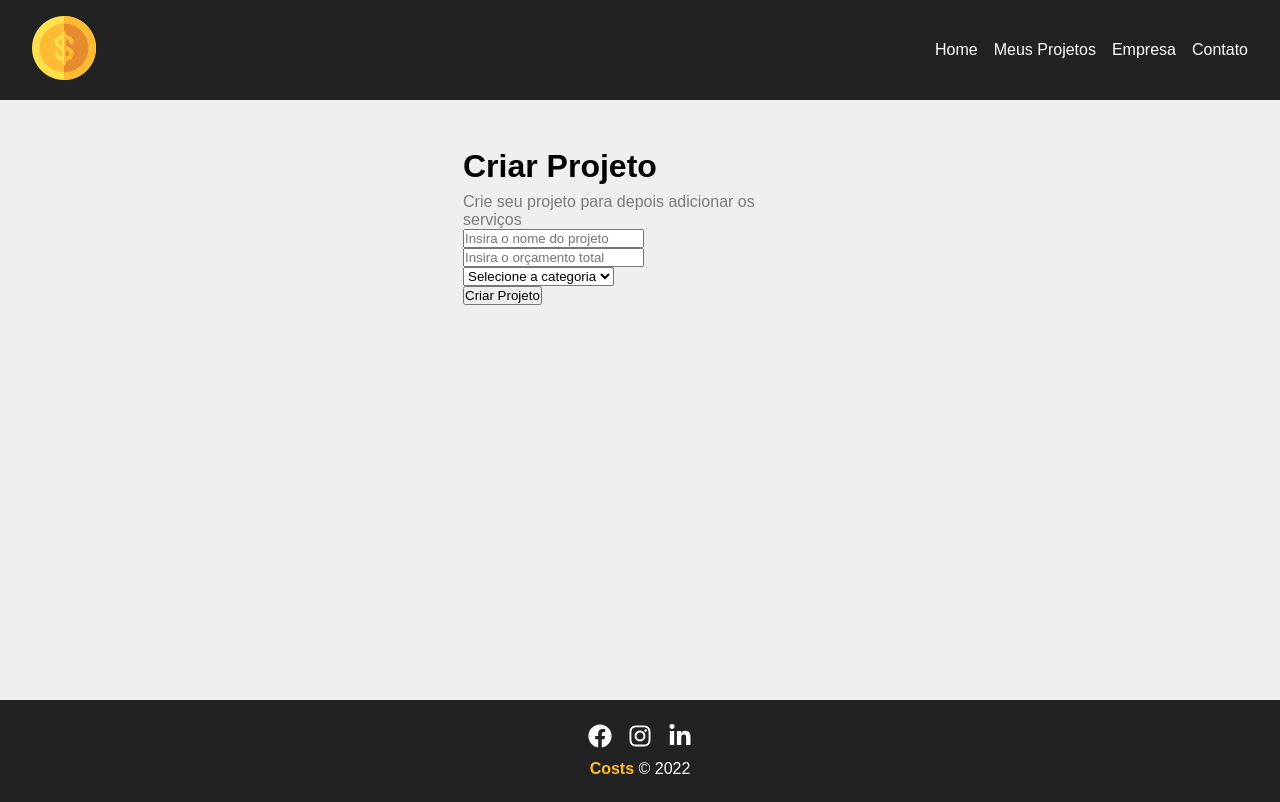
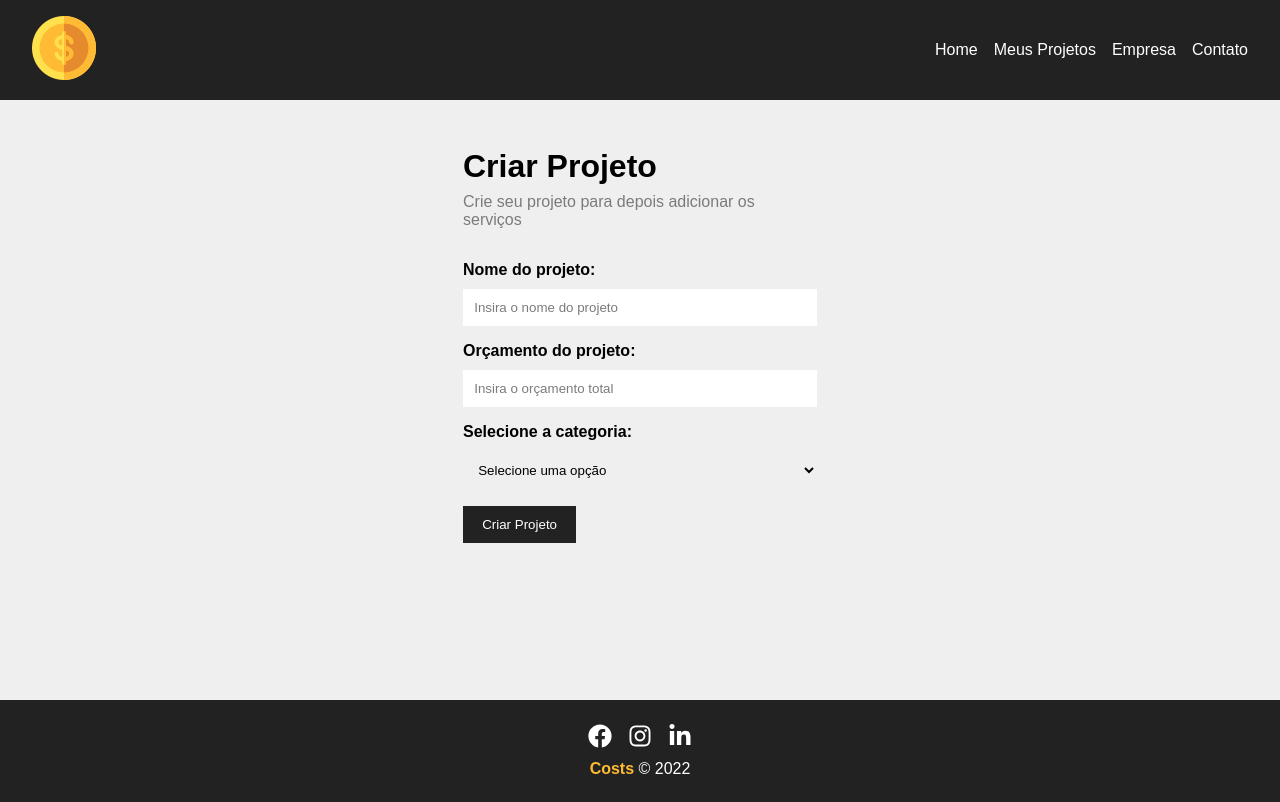
Before and after one commit to lucassousa12/costs-curso-de-react-yt, a React (Create React App) app: page /novoProjeto in a window 1280 px wide. Built offline with nearby package versions, Linux system fonts and the light colour scheme.

Commit message:
Componentização de formulário

```diff
--- /dev/null
+++ b/src/components/form/Input/Index.js
@@ -0,0 +1,18 @@
+import InputDiv from './Style'
+
+export default function Input({type, text, name, placeholder, handleOnChange,  value}) {
+    return (
+        <InputDiv>
+            <label htmlFor={name}>
+                {text}:
+            </label>
+            <input
+                type={type}
+                name={name}
+                placeholder={placeholder}
+                onChange={handleOnChange}
+                value={value}
+            />
+        </InputDiv>
+    )
+}
--- /dev/null
+++ b/src/components/form/Input/Style.js
@@ -0,0 +1,24 @@
+import styled from 'styled-components'
+
+const InputDiv = styled.div`
+    display: flex;
+    flex-direction: column;
+    margin-bottom: 1rem;
+
+    label {
+        margin-bottom: .6rem;
+        font-weight: bold;
+    }
+
+    input {
+        padding: .7rem;
+        border-radius: 0;
+        border: none;
+    }
+
+    input::placeholder {
+        color: #7b7b7b;
+    }
+`;
+
+export default InputDiv;
--- /dev/null
+++ b/src/components/form/Select/Index.js
@@ -0,0 +1,14 @@
+import SelectDiv from './Style'
+
+export default function Select ({text, name, options, handleOnChange,  value}) {
+    return (
+        <SelectDiv>
+            <label htmlFor={name}>
+                {text}:
+            </label>
+            <select name={name} id={name}>
+                <option>Selecione uma opção</option>
+            </select>
+        </SelectDiv>
+    )
+}
--- /dev/null
+++ b/src/components/form/Select/Style.js
@@ -0,0 +1,21 @@
+import styled from 'styled-components'
+
+const SelectDiv = styled.div`
+    display: flex;
+    flex-direction: column;
+    margin-bottom: 1rem;
+
+    label {
+        margin-bottom: .6rem;
+        font-weight: bold;
+    }
+
+    select {
+        padding: .7rem;
+        border-radius: 0;
+        border: none;
+    }
+
+`;
+
+export default SelectDiv;
--- /dev/null
+++ b/src/components/form/SubmitButton/Index.js
@@ -0,0 +1,9 @@
+import SubmitButtonDiv from './Style'
+
+export default function SubmitButton ({text}) {
+    return (
+        <SubmitButtonDiv>
+            <button>{text}</button>
+        </SubmitButtonDiv>
+    )
+}
--- /dev/null
+++ b/src/components/form/SubmitButton/Style.js
@@ -0,0 +1,21 @@
+import styled from 'styled-components'
+
+const SubmitButtonDiv = styled.div`
+    button {
+        background-color: #222;
+        color: #FFF;
+        padding: 0.7rem 1.2rem;
+        text-decoration: none;
+        transition: 0.5s;
+        cursor: pointer;
+        border: none;
+    }
+
+    button:hover {
+        color: #ffbb33;
+    }
+
+
+`;
+
+export default SubmitButtonDiv;
--- a/src/components/pages/NewProject/Index.js
+++ b/src/components/pages/NewProject/Index.js
@@ -7,7 +7,7 @@ export default function NewProject() {
         <NewProjectDiv>
             <h1>Criar Projeto</h1>
             <p>Crie seu projeto para depois adicionar os serviços</p>
-            <ProjectForm />
+            <ProjectForm btnText="Criar Projeto" />
         </NewProjectDiv>
     )
 }
--- a/src/components/project/ProjectForm/Index.js
+++ b/src/components/project/ProjectForm/Index.js
@@ -1,28 +1,30 @@
+import Input from '../../form/Input/Index'
+import Select from '../../form/Select/Index'
+import SubmitButton from '../../form/SubmitButton/Index'
+
 import ProjectFormDiv from './Style'
 
-export default function ProjectForm() {
+export default function ProjectForm({btnText}) {
     return (
         <ProjectFormDiv>
-           <form>
-                <div>
-                    <input type="text" placeholder="Insira o nome do projeto" />
-                </div>
+            <form>
+                <Input
+                    type="text"
+                    text="Nome do projeto"
+                    name="name"
+                    placeholder="Insira o nome do projeto"
+                />
 
-                <div>
-                    <input type="number" placeholder="Insira o orçamento total" />
-                </div>
+                <Input
+                    type="number"
+                    text="Orçamento do projeto"
+                    name="budget"
+                    placeholder="Insira o orçamento total"
+                />
 
-                <div>
-                    <select className="Category_id">
-                        <option selected disabled>
-                            Selecione a categoria
-                        </option>
-                    </select>
-                </div>
+                <Select  name="category_id" text="Selecione a categoria"/>
 
-                <div>
-                    <input type="submit" value="Criar Projeto" />
-                </div>
+                <SubmitButton text={btnText} />
            </form>
         </ProjectFormDiv>
     )
--- a/src/components/project/ProjectForm/Style.js
+++ b/src/components/project/ProjectForm/Style.js
@@ -1,7 +1,8 @@
 import styled from 'styled-components'
 
 const ProjectFormDiv = styled.div`
-
+    width: 100%;
+    padding: 2rem 0;
 `;
 
 export default ProjectFormDiv;
```
